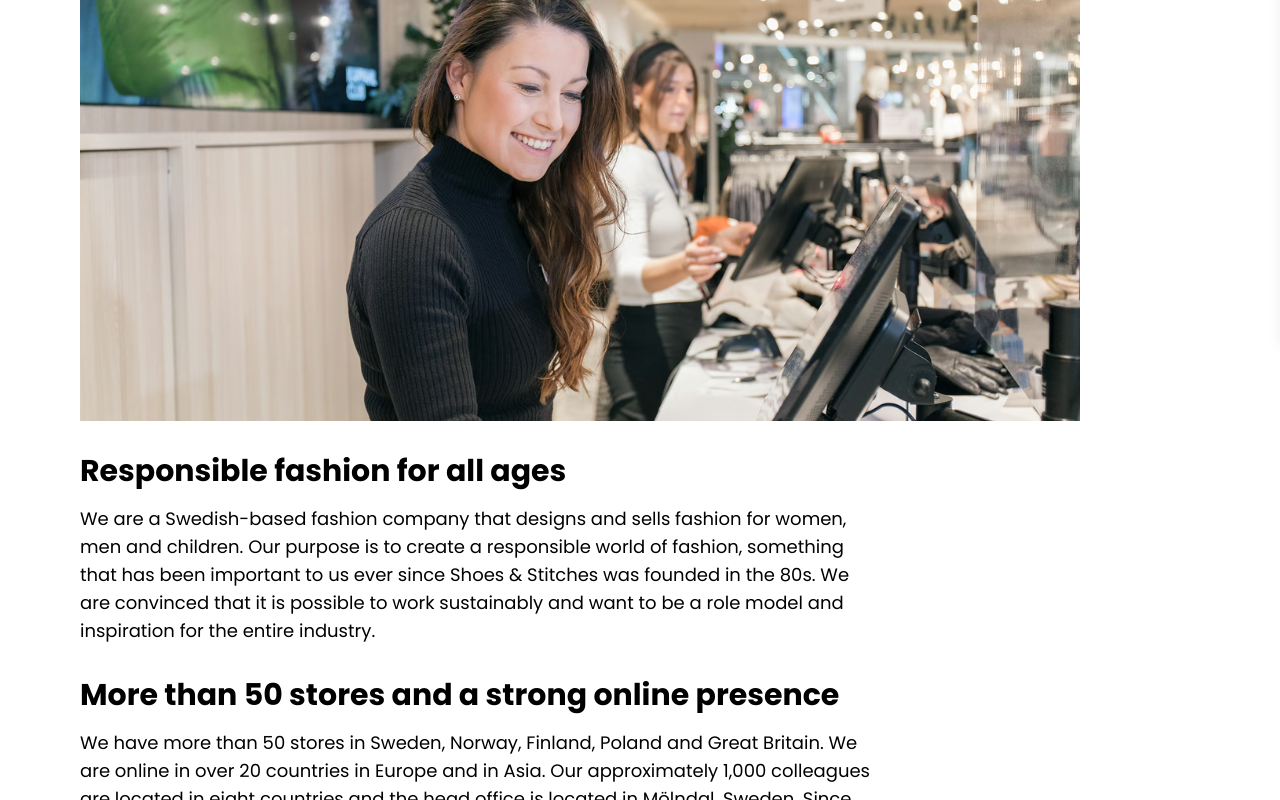
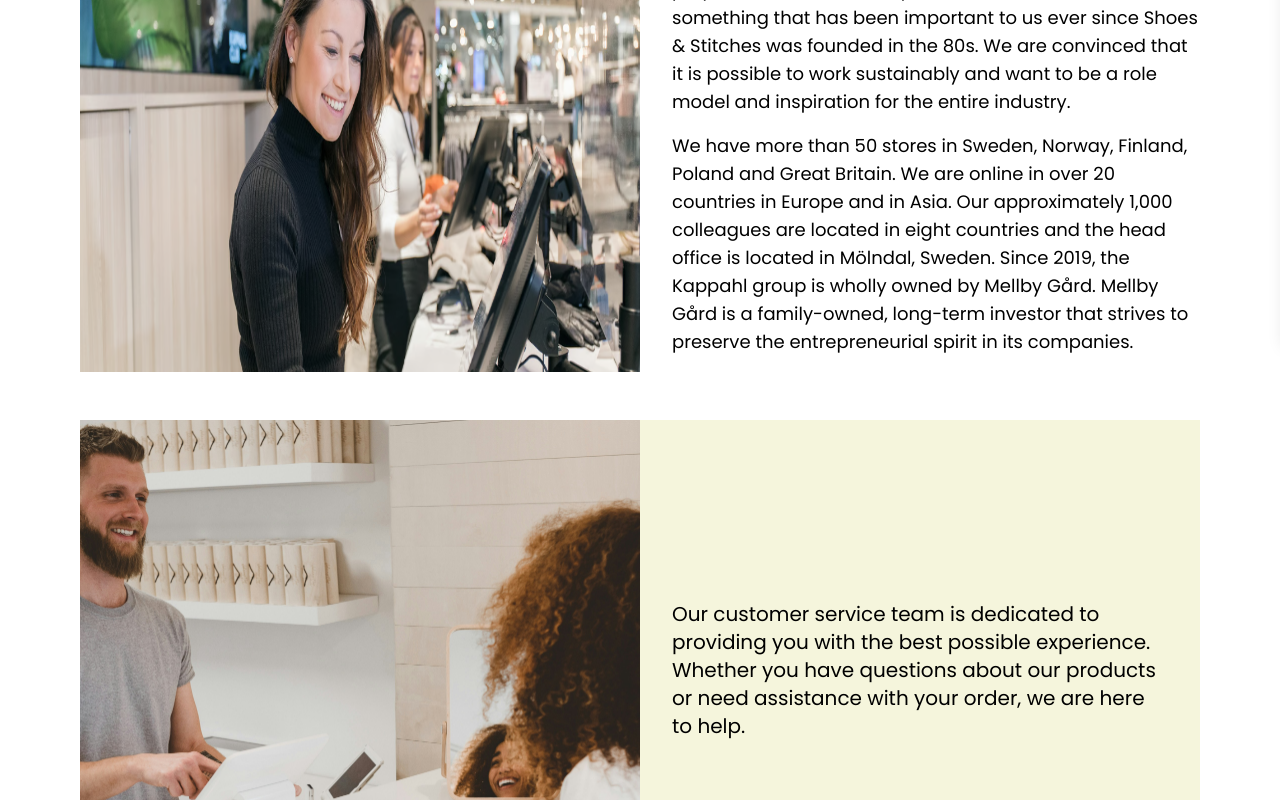
Before and after one commit to Swifty-sketch/webshop, a React (Vite) app: page /about in a window 1280 px wide. Shown: the part 460-1260 px from the top of the page. Built offline with nearby package versions, Linux system fonts and the light colour scheme.

Commit message:
small changes to about

```diff
--- a/src/pages/About.jsx
+++ b/src/pages/About.jsx
@@ -11,16 +11,15 @@ const About = () => {
         have brought well-priced outerwear and shoes of the best quality to
         millions of customers.
       </p>
+      <div className="flex">
         <img
           src="/CustomerService.png"
           alt="About Us"
-        className="mt-12 w-full max-w-2xl"
+          className="w-1/2 h-auto"
           style={{ maxWidth: "1000px" }}
         />
-      <p className="text-3xl font-bold mb-4 mt-8" style={{ width: "800px" }}>
-        Responsible fashion for all ages
-      </p>
-      <p className="text-lg mb-4" style={{ width: "800px" }}>
+        <div className="w-1/2 flex flex-col justify-center pl-8">
+          <p className="text-lg mb-4">
             We are a Swedish-based fashion company that designs and sells fashion
             for women, men and children. Our purpose is to create a responsible
             world of fashion, something that has been important to us ever since
@@ -28,19 +27,20 @@ const About = () => {
             possible to work sustainably and want to be a role model and inspiration
             for the entire industry.
           </p>
-      <p className="text-3xl font-bold mb-4 mt-8" style={{ width: "800px" }}>
-        More than 50 stores and a strong online presence
-      </p>
-      <p className="text-lg mb-4" style={{ width: "800px" }}>
+          <p className="text-lg mb-4">
             We have more than 50 stores in Sweden, Norway, Finland, Poland and Great
             Britain. We are online in over 20 countries in Europe and in Asia. Our
             approximately 1,000 colleagues are located in eight countries and the
             head office is located in Mölndal, Sweden. Since 2019, the Kappahl group
-        is wholly owned by Mellby Gård . Mellby Gård is a family-owned,
+            is wholly owned by Mellby Gård. Mellby Gård is a family-owned,
             long-term investor that strives to preserve the entrepreneurial spirit
             in its companies.
           </p>
+        </div>
+      </div>
+
       {/* First set of squares side by side */}
+
       <div className="flex justify-between mt-12">
         <div
           className="w-1/2 flex items-center justify-center"
@@ -87,6 +87,7 @@ const About = () => {
           />
         </div>
       </div>
+
     </div>
   );
 };
```
Lines whose indentation alone changed are shown as unchanged.
